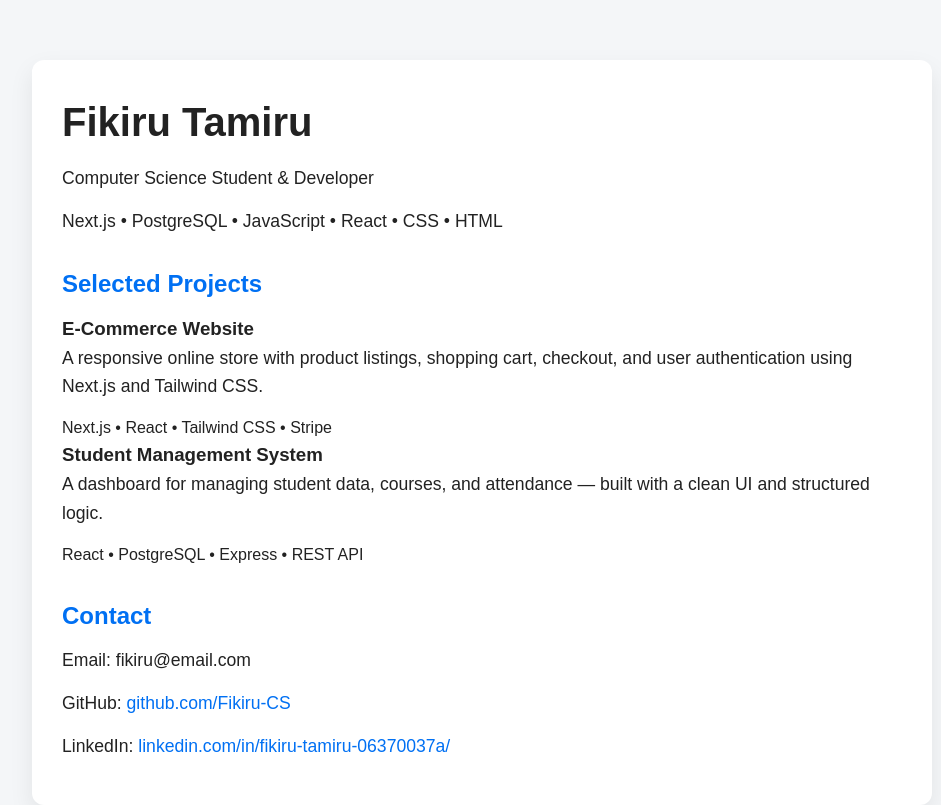
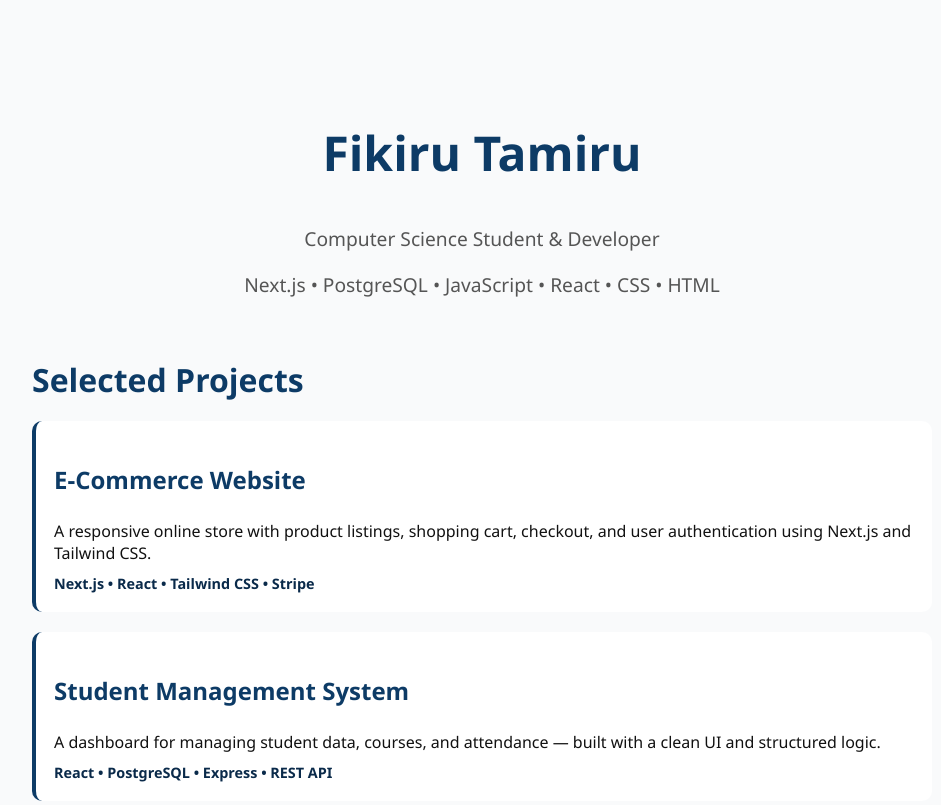
Before and after one commit to Fikiru-CS/My-Profilejs, a Next.js app: page / in a window 1280 px wide. Shown: the top 805 px of the page, without its empty margins (158-1099 px from the left). Built offline with nearby package versions, Linux system fonts and the light colour scheme.

Commit message:
Refactor global styles and update typography

```diff
--- a/app/globals.css
+++ b/app/globals.css
@@ -1,61 +1,71 @@
-/* Reset & base styles */
-* {
-  box-sizing: border-box;
-  margin: 0;
-  padding: 0;
+/* Base */
+body {
+  font-family: "Segoe UI", Tahoma, Geneva, Verdana, sans-serif;
+  background: #f9fafb;
+  color: #111;
 }
 
-body {
-  font-family: Arial, Helvetica, sans-serif;
-  background-color: #f4f6f8;
-  color: #222;
-  line-height: 1.6;
-}
-
-/* Layout */
+/* Container */
 .container {
   max-width: 900px;
   margin: 60px auto;
-  padding: 30px;
-  background: #ffffff;
-  border-radius: 12px;
-  box-shadow: 0 10px 25px rgba(0, 0, 0, 0.08);
+  padding: 20px;
 }
 
-/* Headings */
-h1 {
-  font-size: 2.5rem;
-  margin-bottom: 10px;
+/* Hero */
+.hero {
+  text-align: center;
+  margin-bottom: 60px;
+}
+.hero h1 {
+  font-size: 3rem;
+  color: #0d3b66;
+}
+.hero p {
+  font-size: 1.2rem;
+  margin-top: 8px;
+  color: #555;
 }
 
-h2 {
-  margin-top: 30px;
-  margin-bottom: 10px;
-  color: #0070f3;
+/* Projects */
+.projects h2 {
+  font-size: 2rem;
+  color: #0d3b66;
+  margin-bottom: 20px;
+}
+.project-card {
+  background: #fff;
+  border-radius: 10px;
+  padding: 18px;
+  margin-bottom: 20px;
+  border-left: 4px solid #0d3b66;
+}
+.project-card h3 {
+  font-size: 1.5rem;
+  color: #0d3b66;
+}
+.project-card p {
+  margin: 8px 0;
+  font-size: 1rem;
+}
+.tech {
+  font-size: 0.9rem;
+  font-weight: bold;
+  color: #0a2a4a;
 }
 
-/* Text */
-p {
-  font-size: 1.1rem;
-  margin-bottom: 15px;
+/* Contact */
+.contact {
+  margin-top: 40px;
 }
-
-/* List */
-ul {
-  list-style: none;
-  padding-left: 0;
+.contact h2 {
+  font-size: 1.8rem;
+  color: #0d3b66;
 }
-
-li {
-  margin-bottom: 8px;
-}
-
-/* Links */
-a {
+.contact a {
   color: #0070f3;
   text-decoration: none;
 }
-
-a:hover {
+.contact a:hover {
   text-decoration: underline;
 }
```
